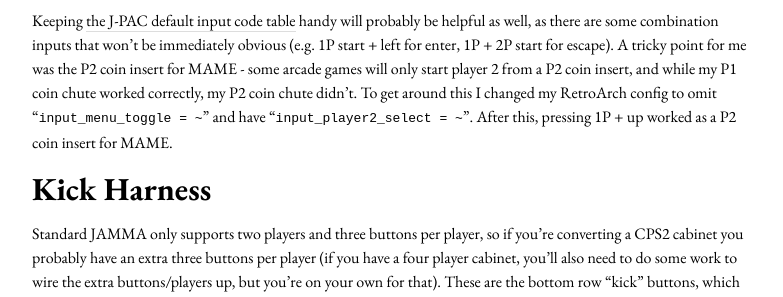
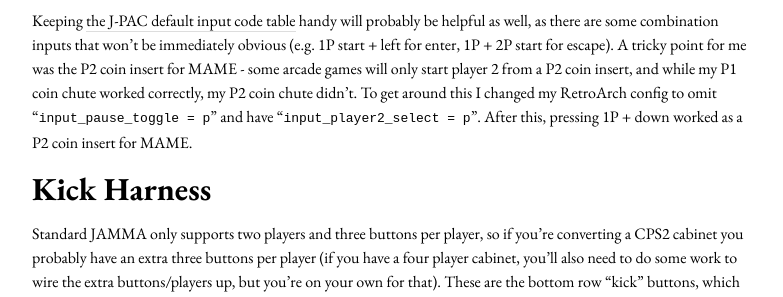
Before and after one commit to ryanfb/etc, a Jekyll site: the page built from _posts/2017-11-11-converting_a_jamma_arcade_cabinet_for_mame.md, in a window 1280 px wide and 900 px high, scrolled down 3212 px. Shown: the part 154-451 px from the top of the window, without its empty margins (248-1031 px from the left). Built offline with Jekyll 4.4.1, drawn with Linux system fonts in a browser that asks for light colours; nearby versions of some CDN libraries.

Commit message:
Remap pause onto P2 coin

```diff
--- a/_posts/2017-11-11-converting_a_jamma_arcade_cabinet_for_mame.md
+++ b/_posts/2017-11-11-converting_a_jamma_arcade_cabinet_for_mame.md
@@ -72,7 +72,7 @@
 
 <script src="https://gist-it.appspot.com/https://github.com/libretro/retroarch-joypad-autoconfig/blob/master/udev/Ultimarc_J-PAC.cfg"></script>
 
-Keeping [the J-PAC default input code table](https://www.ultimarc.com/jpac2.html) handy will probably be helpful as well, as there are some combination inputs that won't be immediately obvious (e.g. 1P start + left for enter, 1P + 2P start for escape). A tricky point for me was the P2 coin insert for MAME - some arcade games will only start player 2 from a P2 coin insert, and while my P1 coin chute worked correctly, my P2 coin chute didn't. To get around this I changed my RetroArch config to omit "`input_menu_toggle = ~`" and have "`input_player2_select = ~`". After this, pressing 1P + up worked as a P2 coin insert for MAME.
+Keeping [the J-PAC default input code table](https://www.ultimarc.com/jpac2.html) handy will probably be helpful as well, as there are some combination inputs that won't be immediately obvious (e.g. 1P start + left for enter, 1P + 2P start for escape). A tricky point for me was the P2 coin insert for MAME - some arcade games will only start player 2 from a P2 coin insert, and while my P1 coin chute worked correctly, my P2 coin chute didn't. To get around this I changed my RetroArch config to omit "`input_pause_toggle = p`" and have "`input_player2_select = p`". After this, pressing 1P + down worked as a P2 coin insert for MAME.
 
 # Kick Harness
 
```
